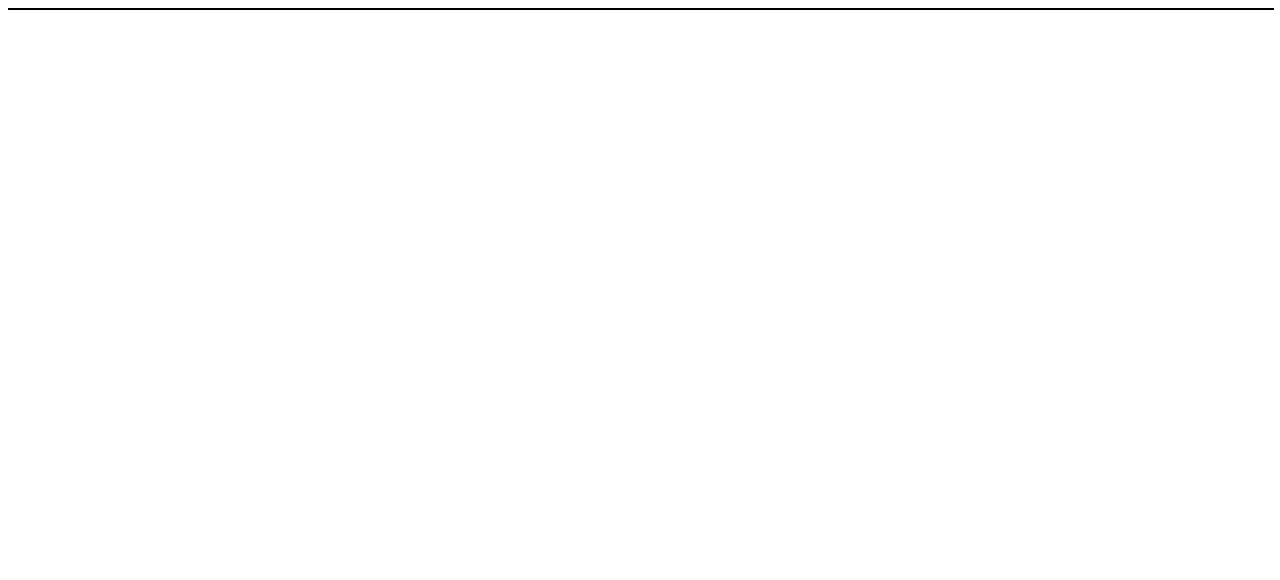
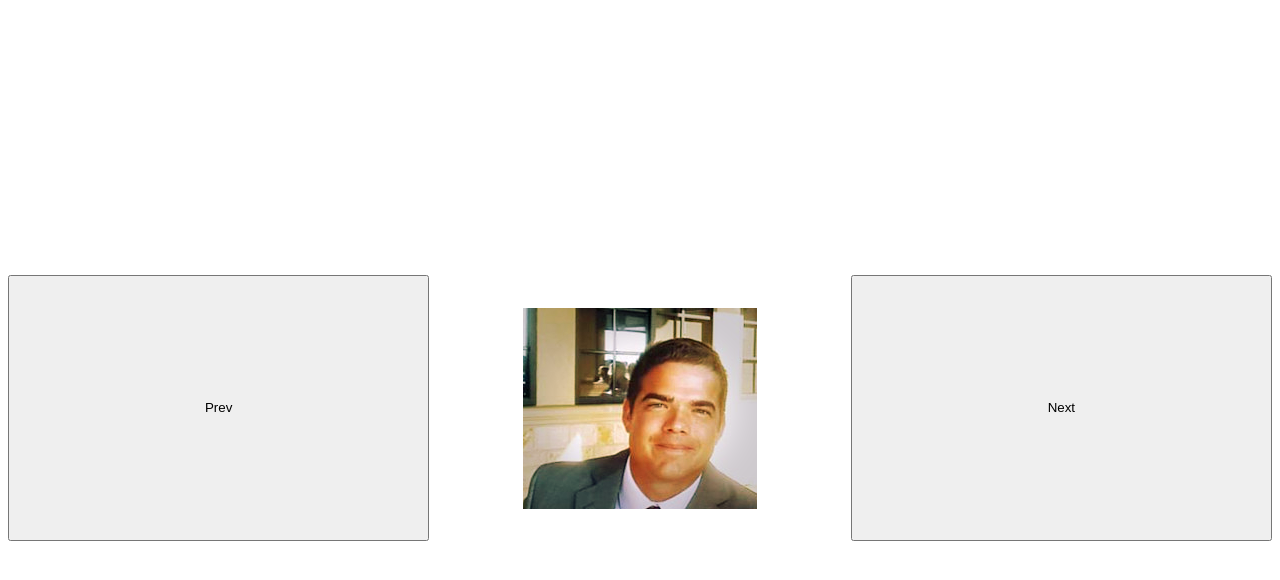
Before and after one commit to JohnGoure/React-Image-Slider, a React app: page / in a window 1280 px wide. Built offline with nearby package versions, Linux system fonts and the light colour scheme.

Commit message:
updated css and continued implementing the slider component.

```diff
--- a/src/image-slider.js
+++ b/src/image-slider.js
@@ -1,11 +1,86 @@
 import React from 'react';
 import './style.scss';
+import img1 from './images/githubphoto.png';
+import img2 from './images/vega56.jpg';
+import img3 from './images/civis-main-menu.png';
 
-const imageSlider = () => {
- return (
-     <div className="slider">
-     </div>
- )
+class ImageSlider extends React.Component {
+    constructor(props) {
+		super(props);
+		this.state = {
+			images: [
+				{
+					source: img1,
+					description: "Me"
+                },
+                {
+                    source: img2,
+                    description: "Vega56"
+                },
+                {
+                    source: img3,
+                    description: "CiviS"
+                }
+			],
+			currentImage: '',
+			currentDescription: '',
+            count: 0,
+            slidername: 'slider',
+            style: {
+            }
+		}
+
+		this.prev = this.prev.bind(this);
+		this.next = this.next.bind(this);
+    }
+
+	componentDidMount() {
+		let image = this.state.images[this.state.count];
+		this.setState({
+			currentImage: image.source,
+            currentDescription: image.description,
+            style: {
+                backgroundImage: image.source
+            }
+		})
+	}
+
+	prev(event) {
+        let tempCount = this.state.count;
+        let image = this.state.images[tempCount - 1];
+        if (tempCount == 0) {
+            return
+        }
+        this.setState({
+            currentImage: image.source,
+            currentDescription: image.description,
+            count: this.state.count - 1,
+            slidername: 'slider slideLeft'
+        })
+	}
+
+	next(event) {
+        let tempCount = this.state.count;
+        let image = this.state.images[tempCount + 1];
+        if (tempCount == this.state.images.length) {
+            return
+        }
+        this.setState({
+            currentImage: image.source,
+            currentDescription: image.description,
+            count: this.state.count + 1,
+            slidername: 'slider slideRight'
+        })
+    }
+
+    render() {
+        return (
+               <div className="slider" style={{backgroundImage: `url(${this.state.currentImage})`}}>
+                   <button className='prev-btn' onClick={this.prev}>Prev</button>
+                   <button className='next-btn' onClick={this.next}>Next</button>
+                </div>
+        )
+    }
 };
 
-export default imageSlider;
+export default ImageSlider;
--- a/src/style.scss
+++ b/src/style.scss
@@ -1,4 +1,58 @@
 .slider {
-    width: 100%;
-    border: 1px solid black;
+    height: 100px;
+    display: grid;
+    background-repeat: no-repeat;
+    background-position: center;
+    grid-template-columns: 1fr 1fr 1fr;
+    grid-template-rows: 1fr 1fr 1fr;
 }
+
+.prev-btn {
+    grid-column: 1;
+    grid-row: 2;
+}
+
+.next-btn {
+    grid-column: 3;
+    grid-row: 2;
+}
+
+@media (min-height: 600px) {
+    .slider {
+        height: 600px;
+    }
+}
+
+@media (min-height: 800px) {
+    .slider {
+        height: 800px;
+    }
+}
+
+.prev {
+    animation-name: slideLeft;
+    animation-duration: 1s;
+}
+
+.next {
+ animation-name: slideRight;
+ animation-duration: 1s;
+}
+
+@keyframes slideLeft {
+    from {
+        opacity: 1;
+    }
+    to {
+        opacity: 0;
+    }
+}
+
+@keyframes slideRight {
+    from {
+        opacity: 1;
+    }
+    to {
+        opacity: 0s;
+    }
+}
```
Also changed, not shown: src/images/220px-Flag_of_the_United_States.svg.png (added), src/images/Civis-main-menu.png (added), src/images/Vega56.jpg (added), src/images/adams_wedding.jpg (added), src/images/githubphoto.png (added).
